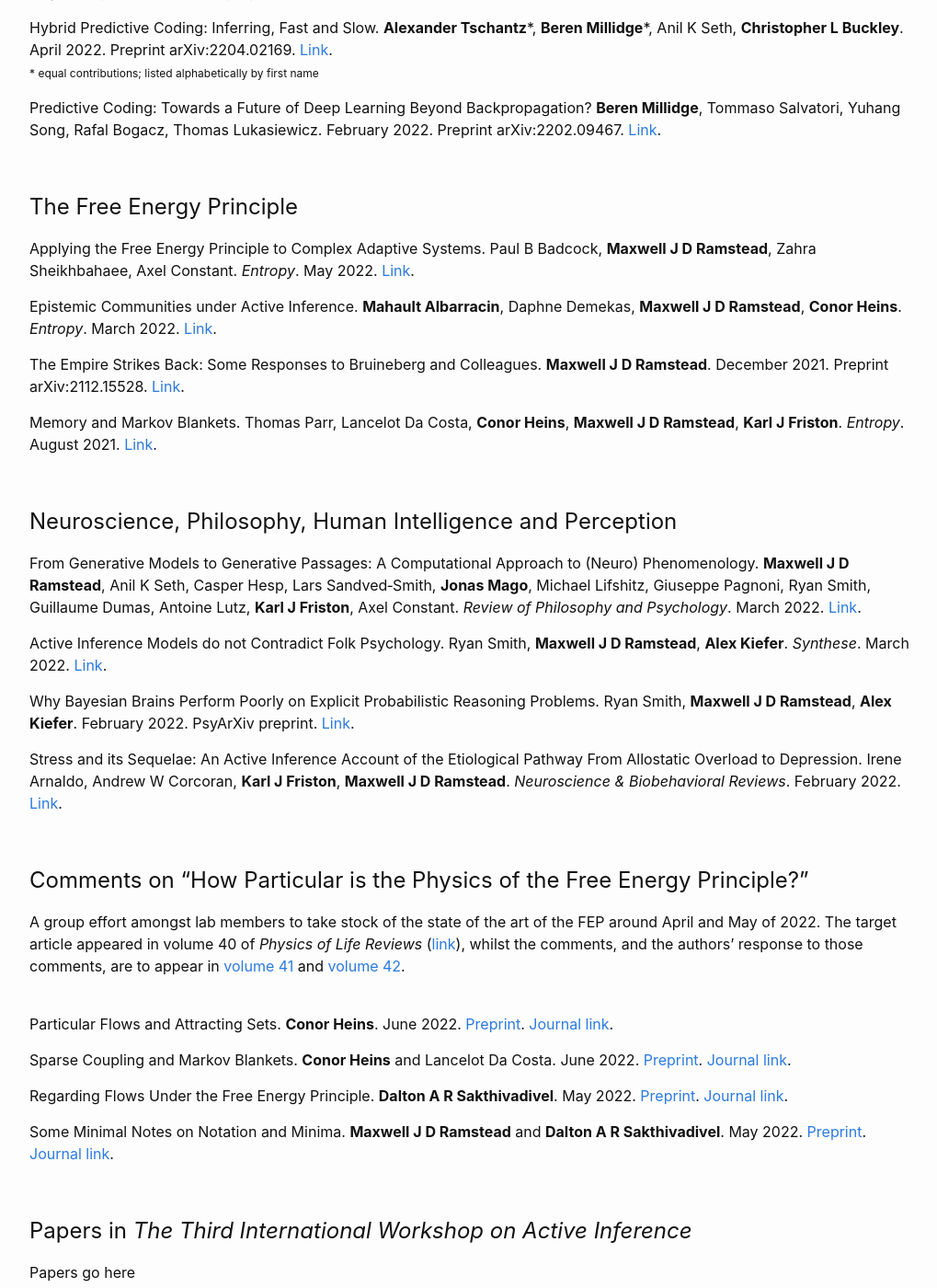
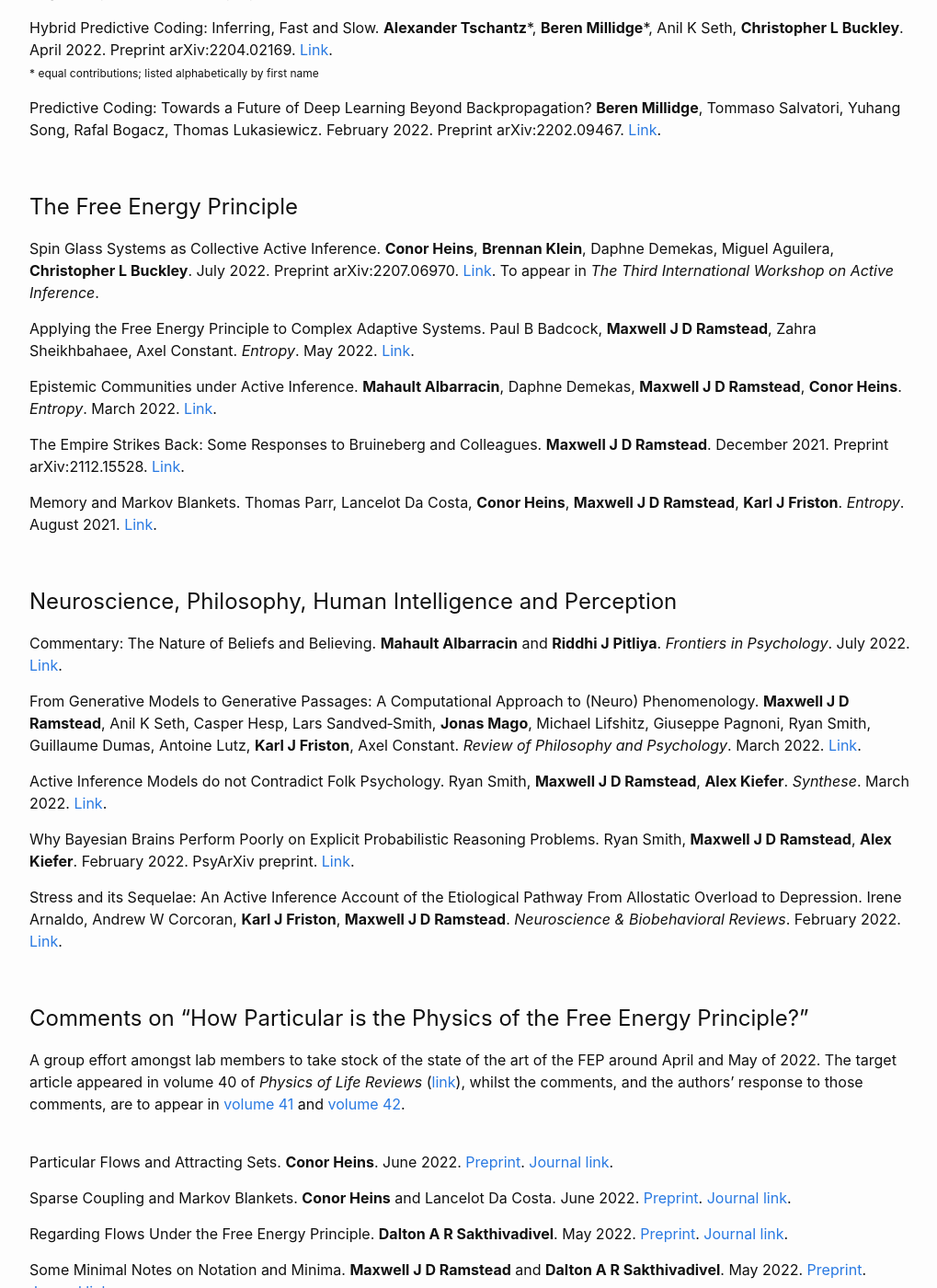
Before and after one commit to DARSakthi/DARSakthi.github.io, a Jekyll site: the page built from verses-lab.markdown, in a window 1280 px wide and 1400 px high, scrolled down 2121 px. Shown: the whole window at 92% size, without its empty margins (126-1145 px from the left). Built offline with Jekyll 4.4.1, drawn with Linux system fonts in a browser that asks for light colours; some of the changed text lies outside the part shown.

Commit message:
Added IWAI papers

```diff
--- a/verses-lab.markdown
+++ b/verses-lab.markdown
@@ -66,7 +66,7 @@ Except for where PDFs are provided, publications are open access and can be foun
 <a name="math-ph"></a>
 # Mathematics and Physics
 
-A Worked Example of the Bayesian Mechanics of Classical Objects. **Dalton A R Sakthivadivel**. June 2022. Preprint arXiv:2206.12996. [Link](https://arxiv.org/abs/2206.12996).
+A Worked Example of the Bayesian Mechanics of Classical Objects. **Dalton A R Sakthivadivel**. June 2022. Preprint arXiv:2206.12996. [Link](https://arxiv.org/abs/2206.12996). To appear in _The Third International Workshop on Active Inference_.
 
 On Bayesian Mechanics: A Physics of and by Beliefs. **Maxwell J D Ramstead**\*, **Dalton A R Sakthivadivel**\*, **Conor Heins**, **Magnus Koudahl**, **Beren Millidge**, Lancelot Da Costa, **Brennan Klein**, **Karl J Friston**. May 2022. Preprint arXiv:2205.11543. [Link](https://arxiv.org/abs/2205.11543).
 <span style="font-size:0.75em;">\* equal contributions; listed alphabetically by surname</span>
@@ -96,6 +96,8 @@ Predictive Coding: Towards a Future of Deep Learning Beyond Backpropagation? **B
 <a name="fep"></a>
 # The Free Energy Principle
 
+Spin Glass Systems as Collective Active Inference. **Conor Heins**, **Brennan Klein**, Daphne Demekas, Miguel Aguilera, **Christopher L Buckley**. July 2022. Preprint arXiv:2207.06970. [Link](https://arxiv.org/abs/2207.06970). To appear in _The Third International Workshop on Active Inference_.
+
 Applying the Free Energy Principle to Complex Adaptive Systems. Paul B Badcock, **Maxwell J D Ramstead**, Zahra Sheikhbahaee, Axel Constant. _Entropy_. May 2022. [Link](https://www.mdpi.com/1099-4300/24/5/689/htm).
 
 Epistemic Communities under Active Inference. **Mahault Albarracin**, Daphne Demekas, **Maxwell J D Ramstead**, **Conor Heins**. _Entropy_. March 2022. [Link](https://www.mdpi.com/1099-4300/24/4/476/htm).
@@ -108,6 +110,8 @@ Memory and Markov Blankets. Thomas Parr, Lancelot Da Costa, **Conor Heins**, **M
 
 <a name="neuro"></a>
 # Neuroscience, Philosophy, Human Intelligence and Perception
+
+Commentary: The Nature of Beliefs and Believing. **Mahault Albarracin** and **Riddhi J Pitliya**. _Frontiers in Psychology_. July 2022. [Link](https://www.frontiersin.org/articles/10.3389/fpsyg.2022.981925/full).
 
 From Generative Models to Generative Passages: A Computational Approach to (Neuro) Phenomenology. **Maxwell J D Ramstead**, Anil K Seth, Casper Hesp, Lars Sandved‑Smith, **Jonas Mago**, Michael Lifshitz, Giuseppe Pagnoni, Ryan Smith, Guillaume Dumas, Antoine Lutz, **Karl J Friston**, Axel Constant. _Review of Philosophy and Psychology_. March 2022. [Link](https://link.springer.com/article/10.1007/s13164-021-00604-y).
 
@@ -132,10 +136,3 @@ Sparse Coupling and Markov Blankets. **Conor Heins** and Lancelot Da Costa. June
 Regarding Flows Under the Free Energy Principle. **Dalton A R Sakthivadivel**. May 2022. [Preprint](https://arxiv.org/abs/2205.07793). [Journal link](https://doi.org/10.1016/j.plrev.2022.05.009).
 
 Some Minimal Notes on Notation and Minima. **Maxwell J D Ramstead** and **Dalton A R Sakthivadivel**. May 2022. [Preprint](https://arxiv.org/abs/2204.13576). [Journal link](https://doi.org/10.1016/j.plrev.2022.05.005).
-
-&nbsp;
-
-<a name="iwai22"></a>
-# Papers in _The Third International Workshop on Active Inference_
-
-Papers go here
```
